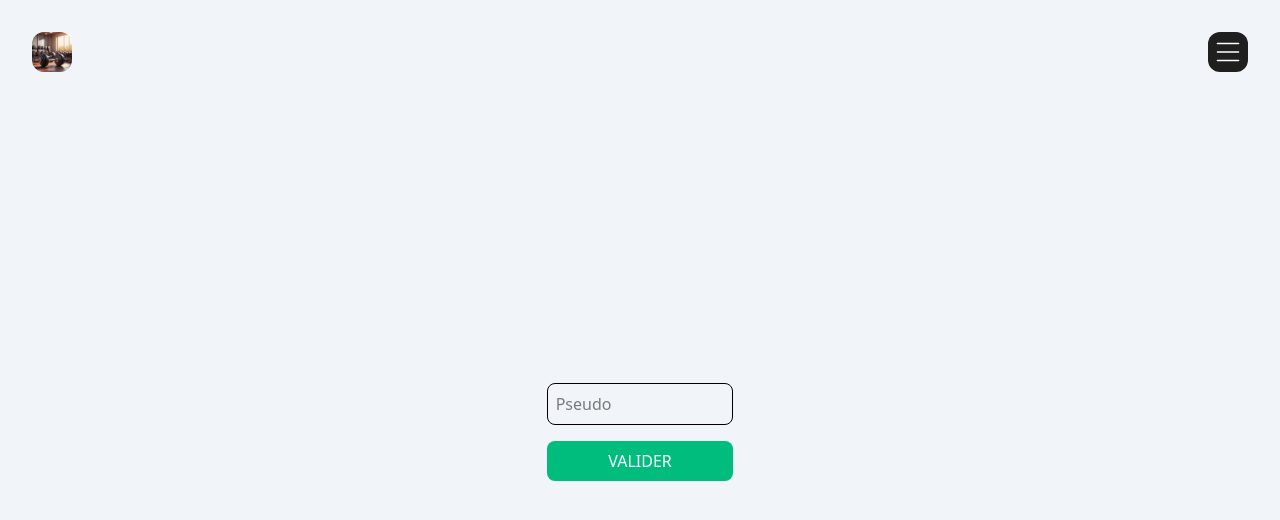
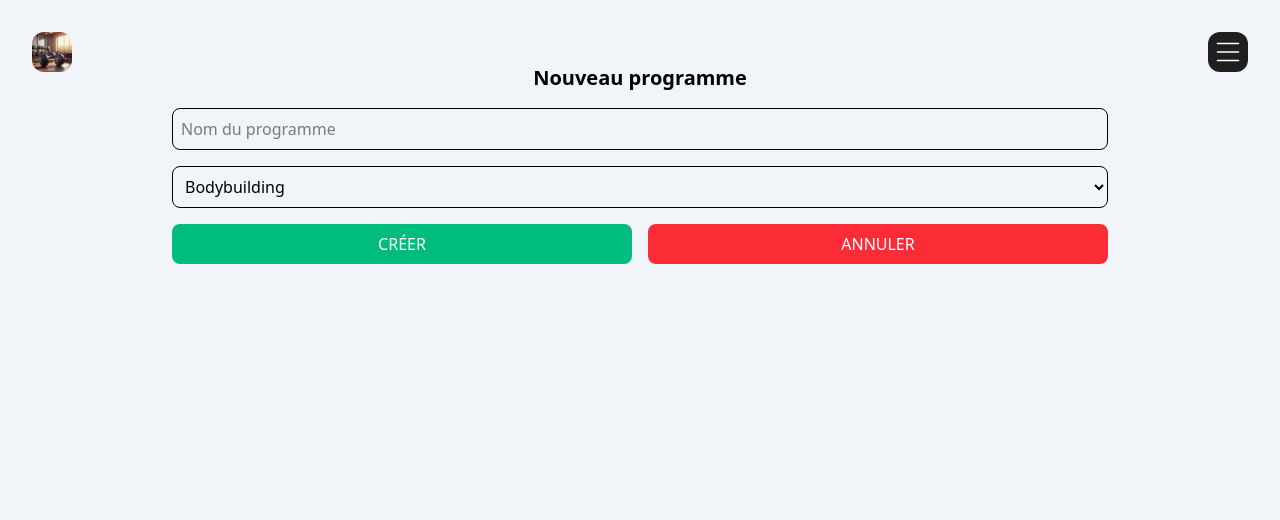
Before and after one commit to bastos-rcd/Trainly, a React (Vite) app: page /new-program in a window 1280 px wide. Before the commit this address led to /. Shown: the top 520 px of the page. Built offline with nearby package versions, Linux system fonts and the light colour scheme.

Commit message:
fix(db): no user

```diff
--- a/src/components /home.jsx
+++ /dev/null
@@ -1,45 +0,0 @@
-import { useEffect, useState } from "react";
-import { useNavigate } from "react-router-dom";
-import { getUser, setUser } from "../services/userService";
-
-export default function Home() {
-  const navigate = useNavigate();
-  const [name, setName] = useState("");
-
-  useEffect(() => {
-    async function checkUser() {
-      const user = await getUser();
-      if (user) {
-        navigate("/programs", { replace: true });
-      }
-    }
-    checkUser();
-  }, [navigate]);
-
-  const handleClick = async (e) => {
-    e.preventDefault();
-    if (name.trim().length === 0) return;
-
-    await setUser(name);
-    navigate("/programs", { replace: true });
-  };
-
-  return (
-    <div className="h-full flex flex-col items-center justify-center gap-4">
-      <input
-        type="text"
-        value={name}
-        onChange={(e) => setName(e.target.value)}
-        placeholder="Pseudo"
-        className="w-3/4 border rounded-lg p-2"
-      />
-
-      <button
-        onClick={handleClick}
-        className="w-3/4 text-white uppercase rounded-lg bg-emerald-500 p-2"
-      >
-        Valider
-      </button>
-    </div>
-  );
-}
--- a/src/components /protected-route.jsx
+++ /dev/null
@@ -1,26 +0,0 @@
-import { useEffect, useState } from "react";
-import { useNavigate } from "react-router-dom";
-import { getUser } from "../services/userService";
-
-export default function ProtectedRoute({ children }) {
-  const navigate = useNavigate();
-  const [user, setUser] = useState(null);
-
-  useEffect(() => {
-    async function checkUser() {
-      const user = await getUser();
-      if (!user) {
-        navigate("/", { replace: true });
-      } else {
-        setUser(user);
-      }
-    }
-    checkUser();
-  }, [navigate]);
-
-  if (!user) {
-    return null;
-  }
-
-  return children;
-}
--- a/src/db/db.ts
+++ b/src/db/db.ts
@@ -1,14 +1,12 @@
 import Dexie, { type Table } from "dexie";
-import type { User, Program } from "../models/models";
+import type { Program } from "../models/models";
 
 export class TrainlyDB extends Dexie {
-    user!: Table<User>;
     programs!: Table<Program>;
 
     constructor() {
         super("trainlydb");
         this.version(1).stores({
-            user: 'name',
             programs: '++id,name,type'
         });
     }
--- a/src/main.tsx
+++ b/src/main.tsx
@@ -3,9 +3,6 @@ import { createBrowserRouter, RouterProvider } from "react-router-dom";
 
 import "./style.css";
 import App from "./App.jsx";
-import ProtectedRoute from "./components /protected-route.jsx";
-
-import Home from "./components /home.jsx";
 
 import ProgramsList from "./components /programs/programs-list.jsx";
 import ProgramsNew from "./components /programs/programs-new.jsx";
@@ -16,30 +13,14 @@ const router = createBrowserRouter([
     path: "/",
     element: <App />,
     children: [
-      { path: "/", element: <Home /> },
-      {
-        path: "/programs",
-        element: (
-          <ProtectedRoute>
-            <ProgramsList />
-          </ProtectedRoute>
-        ),
-      },
+      { path: "/", element: <ProgramsList /> },
       {
         path: "/new-program",
-        element: (
-          <ProtectedRoute>
-            <ProgramsNew />
-          </ProtectedRoute>
-        ),
+        element: <ProgramsNew />,
       },
       {
         path: "/programs/:id",
-        element: (
-          <ProtectedRoute>
-            <ProgramsDetails />
-          </ProtectedRoute>
-        ),
+        element: <ProgramsDetails />,
       },
     ],
   },
--- a/src/models/models.ts
+++ b/src/models/models.ts
@@ -21,7 +21,3 @@ export interface Program {
     type: ProgramType;
     workouts: Workout[];
 }
-
-export interface User {
-    name: string;
-}
```
